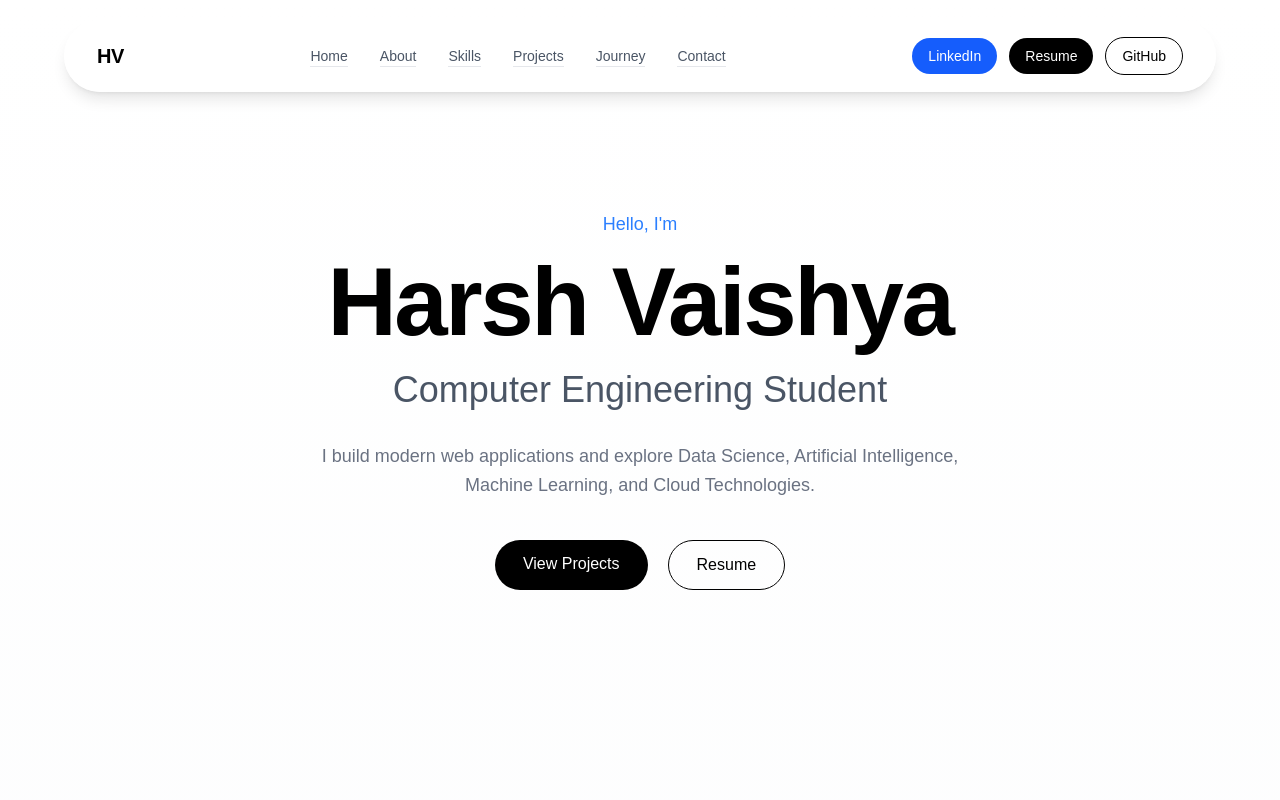
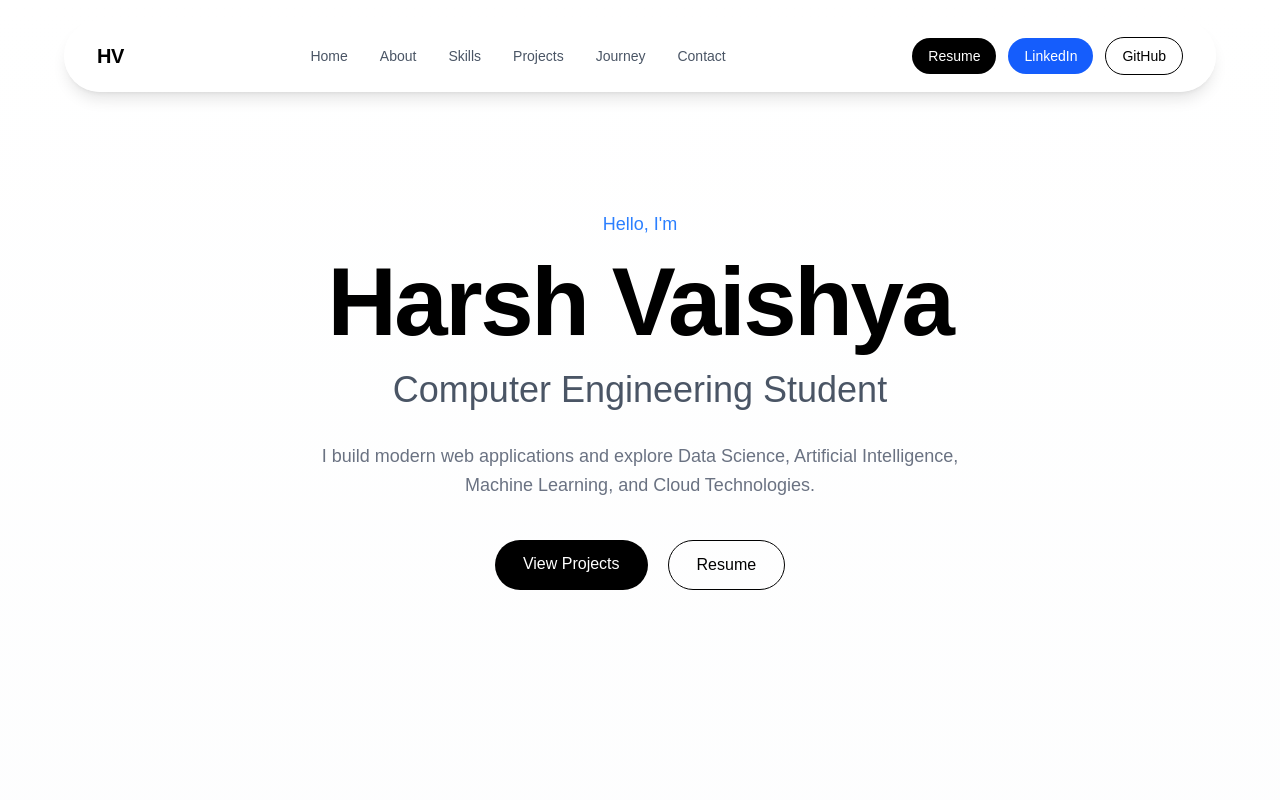
Before and after one commit to Harsh2415-va/harsh-portfolio, a Next.js app: page / in a window 1280 px wide. Shown: the top 800 px of the page. Built offline with nearby package versions, Linux system fonts and the light colour scheme.

Commit message:
Portfolio ready for deployment

```diff
--- a/app/page.tsx
+++ b/app/page.tsx
@@ -1,11 +1,13 @@
 "use client";
 
 import { useState } from "react";
+
 import Hero from "@/components/Hero";
 import Skills from "@/components/Skills";
 import Projects from "@/components/Projects";
 import Timeline from "@/components/Timeline";
 import Contact from "@/components/Contact";
+
 export default function Home() {
   const [menuOpen, setMenuOpen] = useState(false);
 
@@ -39,7 +41,7 @@ export default function Home() {
             HV
           </a>
 
-          {/* Navigation Links */}
+          {/* Desktop Navigation */}
           <div
             className="
               hidden
@@ -51,65 +53,59 @@ export default function Home() {
               md:flex
             "
           >
-            <a
-              href="#home"
-              className="transition hover:text-black"
-            >
+            <a href="#home" className="transition hover:text-black">
               Home
-
-              <div className="mx-auto max-w-6xl border-t border-gray-200" />
             </a>
 
-            <a
-              href="#about"
-              className="transition hover:text-black"
-            >
+            <a href="#about" className="transition hover:text-black">
               About
-              <div className="mx-auto max-w-6xl border-t border-gray-200" />
             </a>
 
-            <a
-              href="#skills"
-              className="transition hover:text-black"
-            >
+            <a href="#skills" className="transition hover:text-black">
               Skills
-              <div className="mx-auto max-w-6xl border-t border-gray-200" />
             </a>
 
-            <a
-              href="#projects"
-              className="transition hover:text-black"
-            >
+            <a href="#projects" className="transition hover:text-black">
               Projects
-              <div className="mx-auto max-w-6xl border-t border-gray-200" />
             </a>
-            <a href="#timeline" className="hover:text-black transition">
+
+            <a href="#timeline" className="transition hover:text-black">
               Journey
-  <div className="mx-auto max-w-6xl border-t border-gray-200" />
             </a>
-            <a
-              href="#contact"
-              className="transition hover:text-black"
-            >
+
+            <a href="#contact" className="transition hover:text-black">
               Contact
-              <div className="mx-auto max-w-6xl border-t border-gray-200" />
             </a>
           </div>
 
-          {/* Social Buttons */}
+          {/* Mobile Menu Button */}
           <button
             onClick={() => setMenuOpen(!menuOpen)}
-  className="
-    text-2xl
-    md:hidden
-    transition
-    duration-300
-  "
+            className="text-2xl transition duration-300 md:hidden"
           >
             {menuOpen ? "✕" : "☰"}
           </button>
 
+          {/* Desktop Buttons */}
           <div className="hidden items-center gap-3 md:flex">
+            <a
+              href="/resume.pdf"
+              target="_blank"
+              rel="noopener noreferrer"
+              className="
+                rounded-full
+                bg-black
+                px-4
+                py-2
+                text-sm
+                text-white
+                transition
+                hover:scale-105
+              "
+            >
+              Resume
+            </a>
+
             <a
               href="https://www.linkedin.com/in/harsh-vaishya-615a7427a"
               target="_blank"
@@ -127,22 +123,7 @@ export default function Home() {
             >
               LinkedIn
             </a>
-            <a
-  href="/resume.pdf"
-  download
-  className="
-    rounded-full
-    bg-black
-    px-4
-    py-2
-    text-sm
-    text-white
-    transition
-    hover:scale-105
-  "
->
-  Resume
-</a>
+
             <a
               href="https://github.com/Harsh2415-va"
               target="_blank"
@@ -161,21 +142,22 @@ export default function Home() {
             </a>
           </div>
         </nav>
+
+        {/* Mobile Menu */}
         {menuOpen && (
           <div
             className="
-      md:hidden
               mx-auto
               mt-3
               max-w-6xl
               rounded-3xl
               bg-white
+              p-6
               shadow-lg
-      p-6
+              md:hidden
             "
           >
-    <div className="flex flex-col gap-4">
-
+            <div className="flex flex-col gap-4 text-gray-700">
               <a href="#home" onClick={() => setMenuOpen(false)}>
                 Home
               </a>
@@ -204,38 +186,24 @@ export default function Home() {
                 href="/resume.pdf"
                 target="_blank"
                 rel="noopener noreferrer"
-  className="
-    rounded-full
-    bg-black
-    px-4
-    py-2
-    text-sm
-    text-white
-    transition
-    hover:scale-105
-  "
+                className="font-semibold"
               >
-  View Resume
+                Resume
               </a>
             </div>
           </div>
         )}
       </header>
 
-      {/* Hero Section */}
+      {/* Hero */}
       <div id="home">
         <Hero />
       </div>
 
-      {/* About Section */}
+      {/* About */}
       <section
         id="about"
-        className="
-          mx-auto
-          max-w-5xl
-          px-6
-          py-40
-        "
+        className="mx-auto max-w-5xl px-6 py-40"
       >
         <h2 className="text-5xl font-bold tracking-tight">
           About Me
@@ -256,29 +224,39 @@ export default function Home() {
         </p>
       </section>
 
-      {/* Skills Section */}
+      {/* Skills */}
+      <section id="skills">
         <Skills />
+      </section>
 
-      {/* Projects Section */}
+      {/* Projects */}
+      <section id="projects">
         <Projects />
+      </section>
+
+      {/* Journey */}
+      <section id="timeline">
         <Timeline />
-      {/* Contact Section */}
+      </section>
+
+      {/* Contact */}
+      <section id="contact">
         <Contact />
+      </section>
 
-      {/* Footer */}
       {/* Footer */}
       <footer className="border-t py-10">
         <div
           className="
             mx-auto
+            flex
             max-w-6xl
-      px-6
-      flex
             flex-col
-      md:flex-row
             items-center
             justify-between
             gap-4
+            px-6
+            md:flex-row
           "
         >
           <p className="text-gray-500">
@@ -290,7 +268,7 @@ export default function Home() {
               href="https://github.com/Harsh2415-va"
               target="_blank"
               rel="noopener noreferrer"
-        className="text-gray-500 hover:text-black transition"
+              className="text-gray-500 transition hover:text-black"
             >
               GitHub
             </a>
@@ -299,13 +277,12 @@ export default function Home() {
               href="https://www.linkedin.com/in/harsh-vaishya-615a7427a"
               target="_blank"
               rel="noopener noreferrer"
-        className="text-gray-500 hover:text-black transition"
+              className="text-gray-500 transition hover:text-black"
             >
               LinkedIn
             </a>
           </div>
         </div>
-
       </footer>
     </main>
   );
```
Lines whose indentation alone changed are shown as unchanged.
